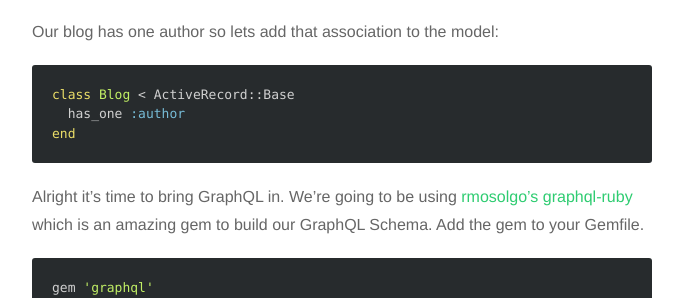
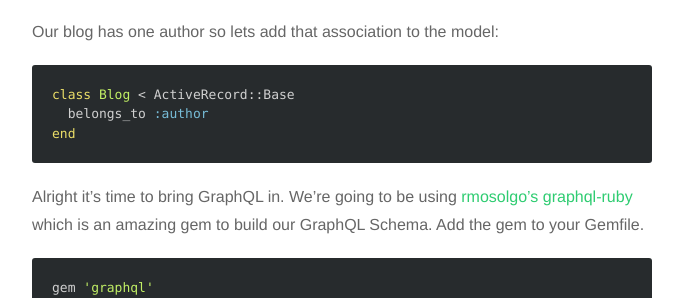
Before and after one commit to xuorig/xuorig.github.io, a Jekyll site: the page built from _posts/2015-11-04-getting-started-with-rails-graphql-relay.markdown, in a window 1280 px wide and 900 px high, scrolled down 4320 px. Shown: the part 154-452 px from the top of the window, without its empty margins (298-981 px from the left). Built offline with Jekyll 4.4.1, drawn with Linux system fonts in a browser that asks for light colours; nearby versions of some CDN libraries; comment, search, counter and statistics services are not loaded.

Commit message:
fix typo

```diff
--- a/_posts/2015-11-04-getting-started-with-rails-graphql-relay.markdown
+++ b/_posts/2015-11-04-getting-started-with-rails-graphql-relay.markdown
@@ -164,7 +164,7 @@ rails generate model Author name:string
 Our blog has one author so lets add that association to the model:
 {% highlight ruby %}
 class Blog < ActiveRecord::Base
-  has_one :author
+  belongs_to :author
 end
 {% endhighlight %}
 
```
